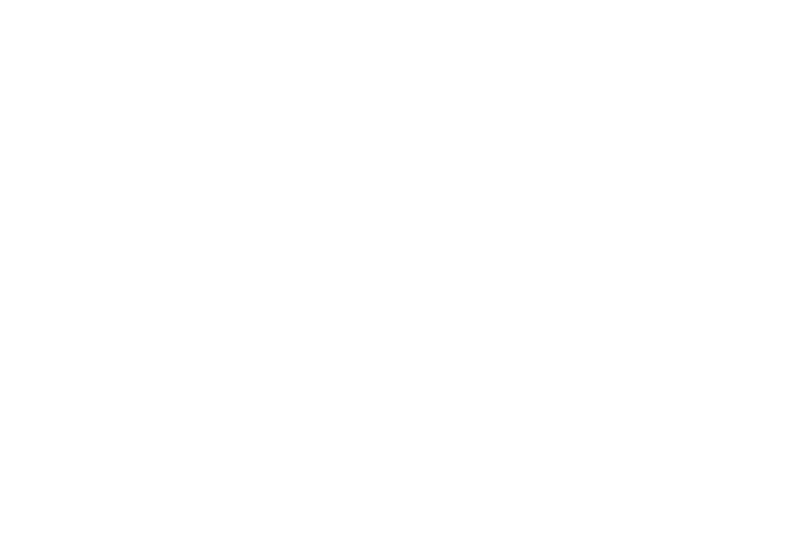
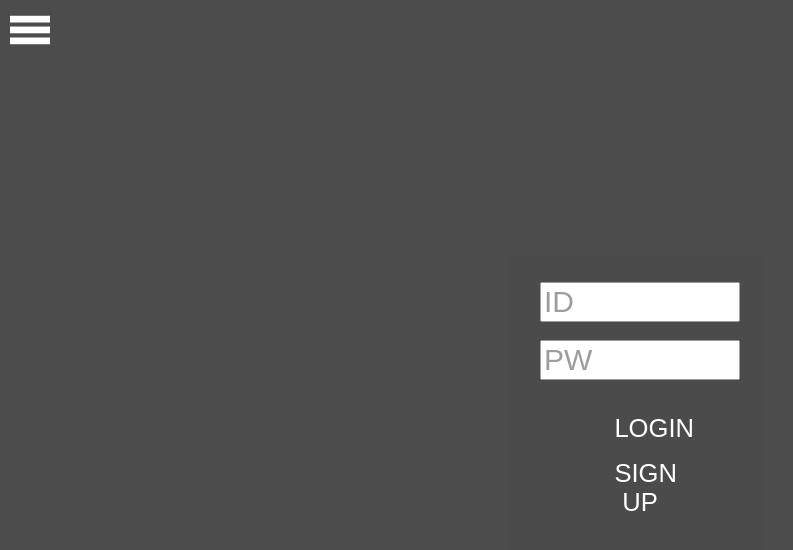
Before and after one commit to angrymusic/Capston_FE, a website: page src/index.html in a window 1280 px wide. Shown: the whole page, without its empty margins (0-793 px from the left). Drawn offline with Linux system fonts and the light colour scheme; files whose address does not match are found by name.

Commit message:
메뉴창 생성

```diff
--- a/src/index.html
+++ b/src/index.html
@@ -1,13 +1,28 @@
 <!DOCTYPE html>
 <html lang="en">
-<head>
-    <meta charset="UTF-8">
-    <meta http-equiv="X-UA-Compatible" content="IE=edge">
-    <meta name="viewport" content="width=device-width, initial-scale=1.0">
-    <title>Document</title>
-    <link rel="stylesheet" href="./main.css">
-</head>
-<body>
-    <canvas id="three-canvas"></canvas>
-</body>
+    <head>
+        <meta charset="UTF-8" />
+        <meta http-equiv="X-UA-Compatible" content="IE=edge" />
+        <meta name="viewport" content="width=device-width, initial-scale=1.0" />
+        <title>삼전만큼사랑해</title>
+        <link rel="stylesheet" href="./main.css" />
+    </head>
+    <body>
+        <div id="menu-button"><img id="menu-image" src="menubar.svg" alt=menu" width="100" height="100"/></div>
+        <div id="signup-page">
+            <div class="text">회원 가입</div><br />
+            <input class="input-box" type="text" placeholder="ID" /><br />
+            <input class="input-box" type="password" placeholder="PW" /><br />
+            <button class="check-signup-button">SIGN UP</button>
+        </div>
+        <div id="blur-page">
+            <div id="login-box">
+                <input class="input-box" type="text" placeholder="ID" /><br />
+                <input class="input-box" type="password" placeholder="PW" /><br />
+                <button class="login-button">LOGIN</button>
+                <button id="signup-button">SIGN UP</button>
+            </div>
+        </div>
+        <canvas id="three-canvas"></canvas>
+    </body>
 </html>
--- a/src/main.css
+++ b/src/main.css
@@ -2,7 +2,99 @@ body {
     margin: 0;
 }
 #three-canvas {
+    z-index: 5;
     position: absolute;
     left: 0;
     top: 0;
 }
+#signup-page{
+    z-index: 11;
+    position: absolute;
+    left: 0;
+    top: 0;
+    width: 100vw;
+    height: 100vh;
+    background-color: black;
+    opacity: 0.7;
+    display: none;
+    justify-content: center;
+    align-items: center;
+    flex-direction: column;
+}
+#blur-page {
+    z-index: 10;
+    position: absolute;
+    left: 0;
+    top: 0;
+    width: 100vw;
+    height: 100vh;
+    background-color: black;
+    opacity: 0.7;
+    display: flex;
+    justify-content: center;
+    align-items: center;
+}
+#menu-image {
+    z-index: 20;
+    position: fixed;
+    left: 10px;
+    top: 10px;
+    width: 5vh;
+    height: 5vh;
+}
+#login-box {
+    opacity: 1;
+    display: flex;
+    flex-direction: column;
+    justify-content: center;
+    align-items: center;
+}
+.input-box {
+    width: 15vw;
+    font-size: 30px;
+}
+.text {
+    text-align: center;
+    width: 15vw;
+    font-size: 30px;
+    color: #fff;
+}
+button {
+    width: 12vw;
+    background: black;
+    color: #fff;
+    border: none;
+    position: relative;
+    height: 60px;
+    font-size: 1.6em;
+    padding: 0 2em;
+    cursor: pointer;
+    transition: 800ms ease all;
+    outline: none;
+}
+button:hover {
+    background: #fff;
+    color: black;
+}
+button:before,
+button:after {
+    content: "";
+    position: absolute;
+    top: 0;
+    right: 0;
+    height: 2px;
+    width: 0;
+    background: black;
+    transition: 400ms ease all;
+}
+button:after {
+    right: inherit;
+    top: inherit;
+    left: 0;
+    bottom: 0;
+}
+button:hover:before,
+button:hover:after {
+    width: 100%;
+    transition: 800ms ease all;
+}
```
Also changed, not shown: src/main.js (+67 -12 lines), webpack.config.js (+7 -0 lines), images/menubar.svg (added), 2 other files.
